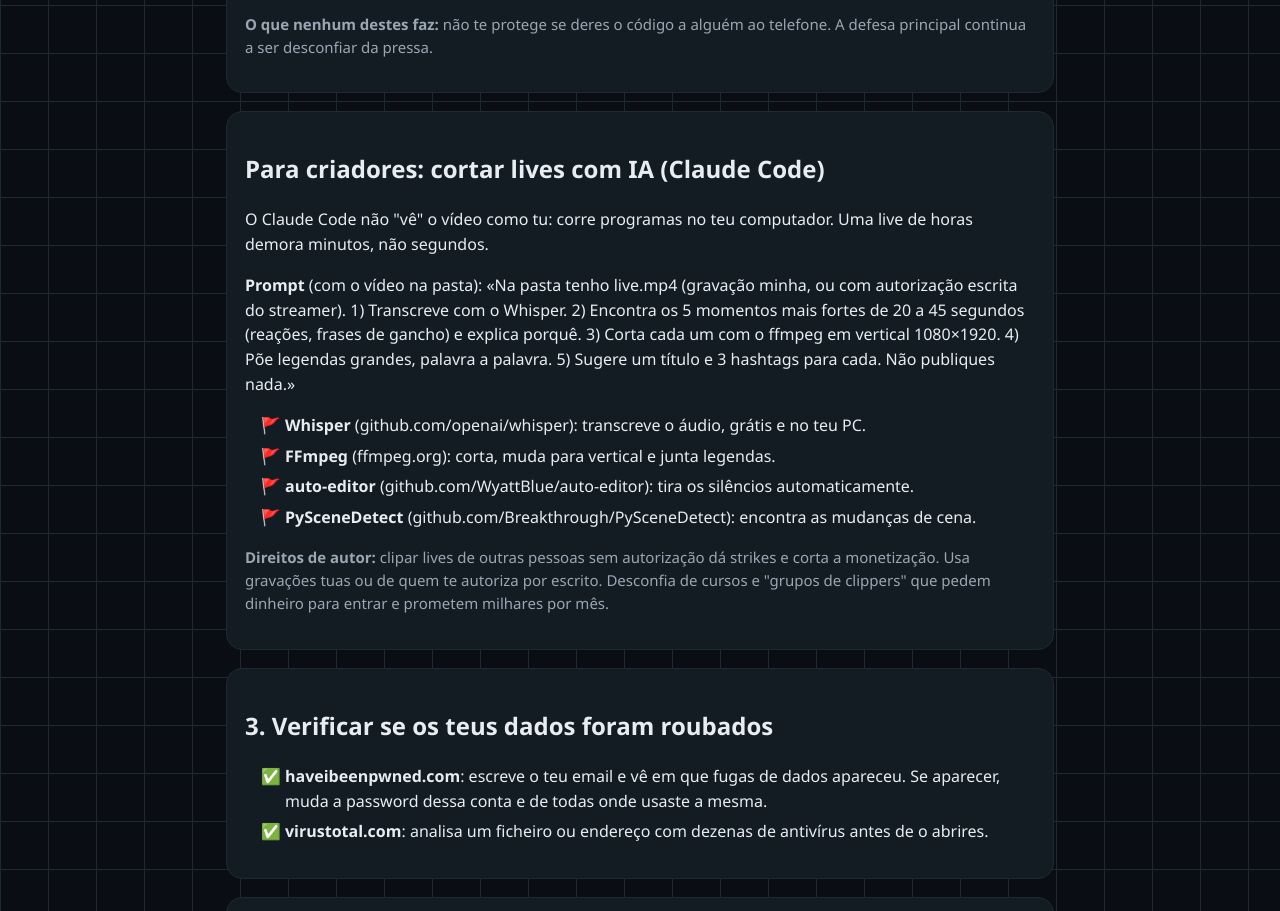
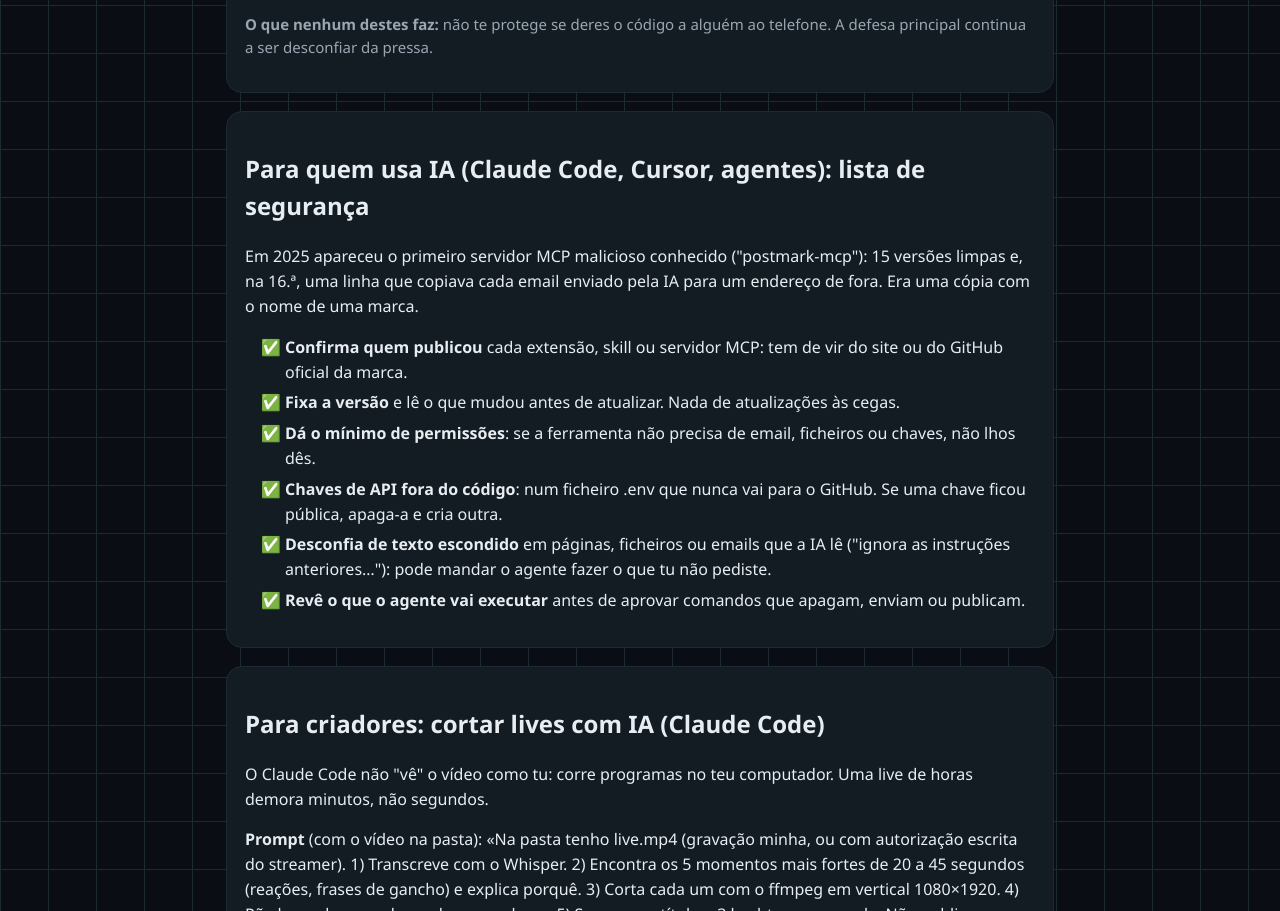
Before and after one commit to euyanisboy11/desburla, a plain HTML site: page kit.html in a window 1280 px wide. Shown: the part 1387-2298 px from the top of the page. Drawn offline with Linux system fonts and the light colour scheme.

Commit message:
Kit: lista de segurança para quem usa agentes de IA
Co-Authored-By: Claude Opus 5.5 <noreply@anthropic.com>

```diff
--- a/kit.html
+++ b/kit.html
@@ -29,6 +29,17 @@
 <li><b>Signal</b> (github.com/signalapp): mensagens encriptadas, que guarda o mínimo de dados sobre ti.</li>
 </ul>
 <p class="nao"><b>O que nenhum destes faz:</b> não te protege se deres o código a alguém ao telefone. A defesa principal continua a ser desconfiar da pressa.</p></div>
+
+<div class="caixa"><h2>Para quem usa IA (Claude Code, Cursor, agentes): lista de segurança</h2>
+<p>Em 2025 apareceu o primeiro servidor MCP malicioso conhecido ("postmark-mcp"): 15 versões limpas e, na 16.ª, uma linha que copiava cada email enviado pela IA para um endereço de fora. Era uma cópia com o nome de uma marca.</p>
+<ol class="fazer">
+<li><b>Confirma quem publicou</b> cada extensão, skill ou servidor MCP: tem de vir do site ou do GitHub oficial da marca.</li>
+<li><b>Fixa a versão</b> e lê o que mudou antes de atualizar. Nada de atualizações às cegas.</li>
+<li><b>Dá o mínimo de permissões</b>: se a ferramenta não precisa de email, ficheiros ou chaves, não lhos dês.</li>
+<li><b>Chaves de API fora do código</b>: num ficheiro .env que nunca vai para o GitHub. Se uma chave ficou pública, apaga-a e cria outra.</li>
+<li><b>Desconfia de texto escondido</b> em páginas, ficheiros ou emails que a IA lê ("ignora as instruções anteriores…"): pode mandar o agente fazer o que tu não pediste.</li>
+<li><b>Revê o que o agente vai executar</b> antes de aprovar comandos que apagam, enviam ou publicam.</li>
+</ol></div>
 
 <div class="caixa"><h2>Para criadores: cortar lives com IA (Claude Code)</h2>
 <p>O Claude Code não "vê" o vídeo como tu: corre programas no teu computador. Uma live de horas demora minutos, não segundos.</p>
```
